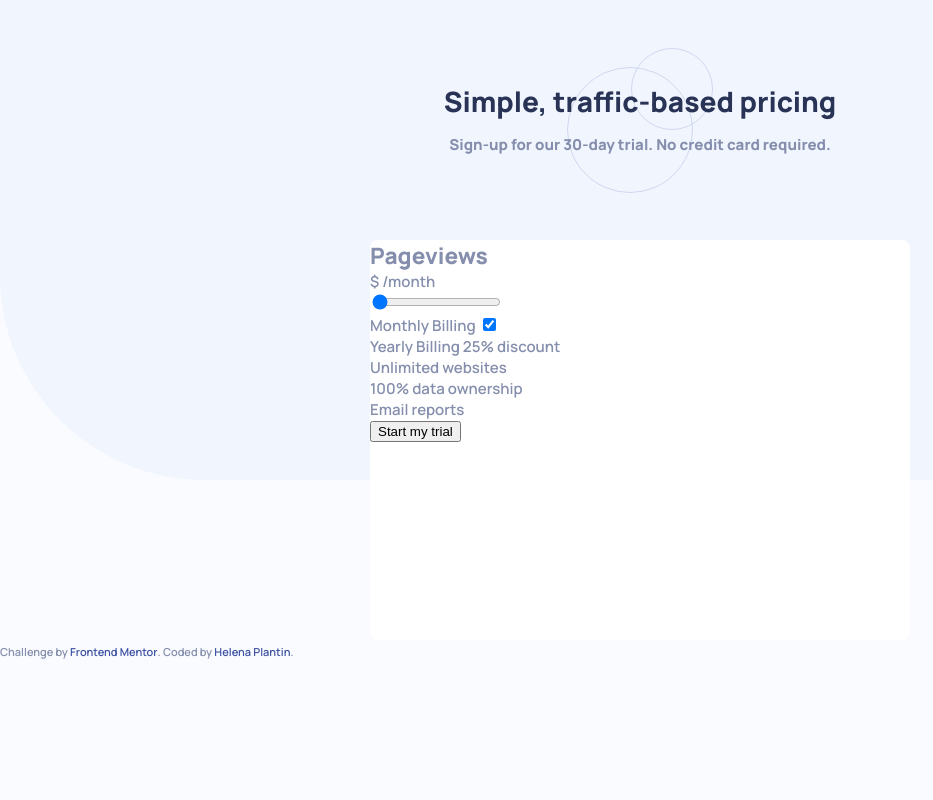
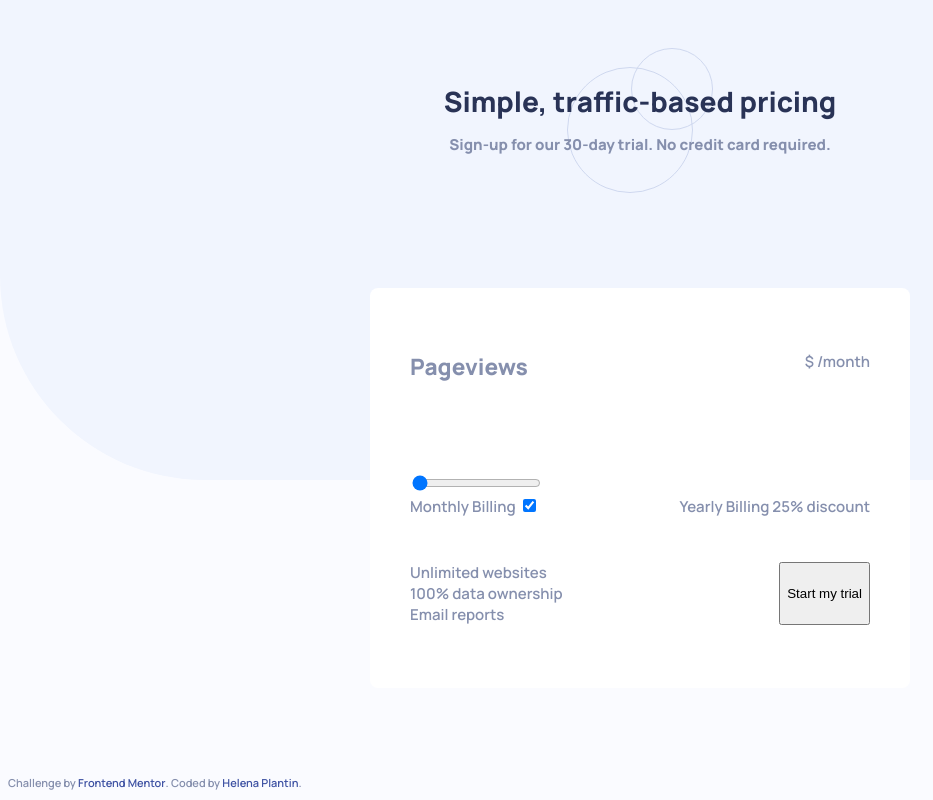
Before and after one commit to Helena-p/price_slider, a plain HTML site: page index.html in a window 1280 px wide. Shown: the whole page, without its empty margins (0-933 px from the left). Drawn offline with Linux system fonts and the light colour scheme.

Commit message:
Add classes to html markup. Positioned elements in card component

```diff
--- a/index.html
+++ b/index.html
@@ -74,7 +74,7 @@
 		</main>
 
 		<!-- Footer with author attribution -->
-		<footer aria-label="secondary">
+		<footer class="footer-secondary" aria-label="secondary">
 			<small class="attribution">
 				Challenge by
 				<a
--- a/src/css/style.css
+++ b/src/css/style.css
@@ -151,13 +151,32 @@ body {
 /* CARD COMPONENT */
 .card {
 	background-color: var(--clr-neutral-100);
-	max-inline-size: 540px;
-	min-block-size: 400px;
+	inline-size: 90%;
+	max-inline-size: 33.75rem;
+	min-block-size: 25rem;
 	border-radius: 8px;
-	margin: auto;
+	margin: 3rem auto;
+	padding: 2.5rem;
+
+	display: flex;
+	flex-direction: column;
+	justify-content: space-around;
+}
+
+.card > footer,
+.card__header,
+.billing {
+	display: flex;
+	justify-content: space-between;
 }
 
 /* FOOTER */
+.footer-secondary {
+	position: absolute;
+	bottom: 0.5rem;
+	left: 0.5rem;
+}
+
 .attribution {
 	font-size: 11px;
 	text-align: center;
```
